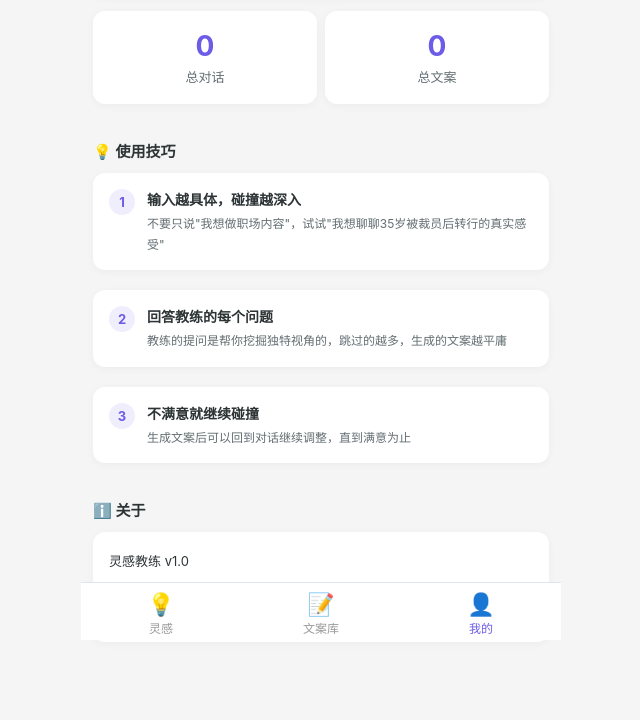
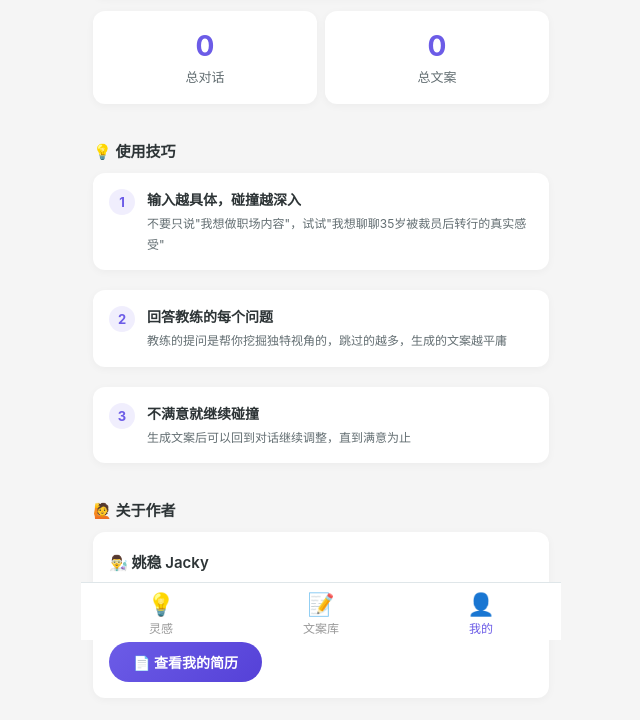
Before and after one commit to yw5745/inspiration-coach-h5, a website: page docs/profile.html in a window 1280 px wide. Shown: the part 160-880 px from the top of the page, without its empty margins (319-959 px from the left). Drawn offline with Linux system fonts and the light colour scheme.

Commit message:
feat: 个人页面更新为Jacky作者信息

```diff
--- a/docs/profile.html
+++ b/docs/profile.html
@@ -75,11 +75,12 @@
   </div>
 
   <div class="about-section">
-    <span class="section-title">ℹ️ 关于</span>
+    <span class="section-title">🙋 关于作者</span>
     <div class="card about-card">
-      <span class="about-text">灵感教练 v1.0</span>
-      <span class="about-text text-muted">Powered by DeepSeek AI</span>
-      <span class="about-text text-muted">让每个碎片灵感，都能变成一条好内容</span>
+      <span class="about-text" style="font-weight:600;font-size:15px;">👨‍🔬 姚稳 Jacky</span>
+      <span class="about-text text-muted">7年生物医药实验室技术与管理经验</span>
+      <span class="about-text text-muted">业余独立开发者 · 自媒体探索者</span>
+      <a href="https://yw5745.github.io/jacky-resume/" target="_blank" style="display:inline-block;margin-top:12px;padding:10px 24px;background:linear-gradient(135deg,#6c5ce7,#5541d7);color:#fff;border-radius:24px;text-decoration:none;font-size:14px;font-weight:600;">📄 查看我的简历</a>
     </div>
   </div>
 </div>
```
Also changed, not shown: docs/index.html (+7 -0 lines).
